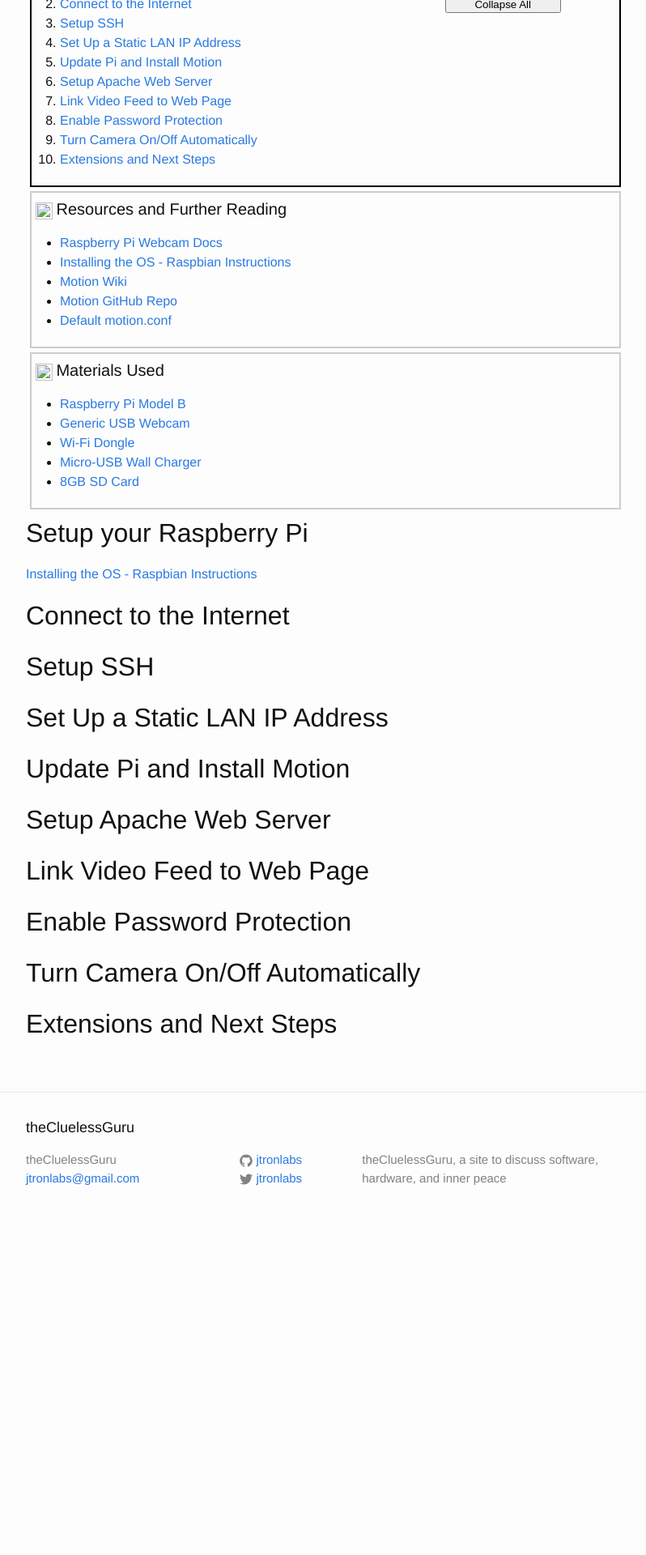
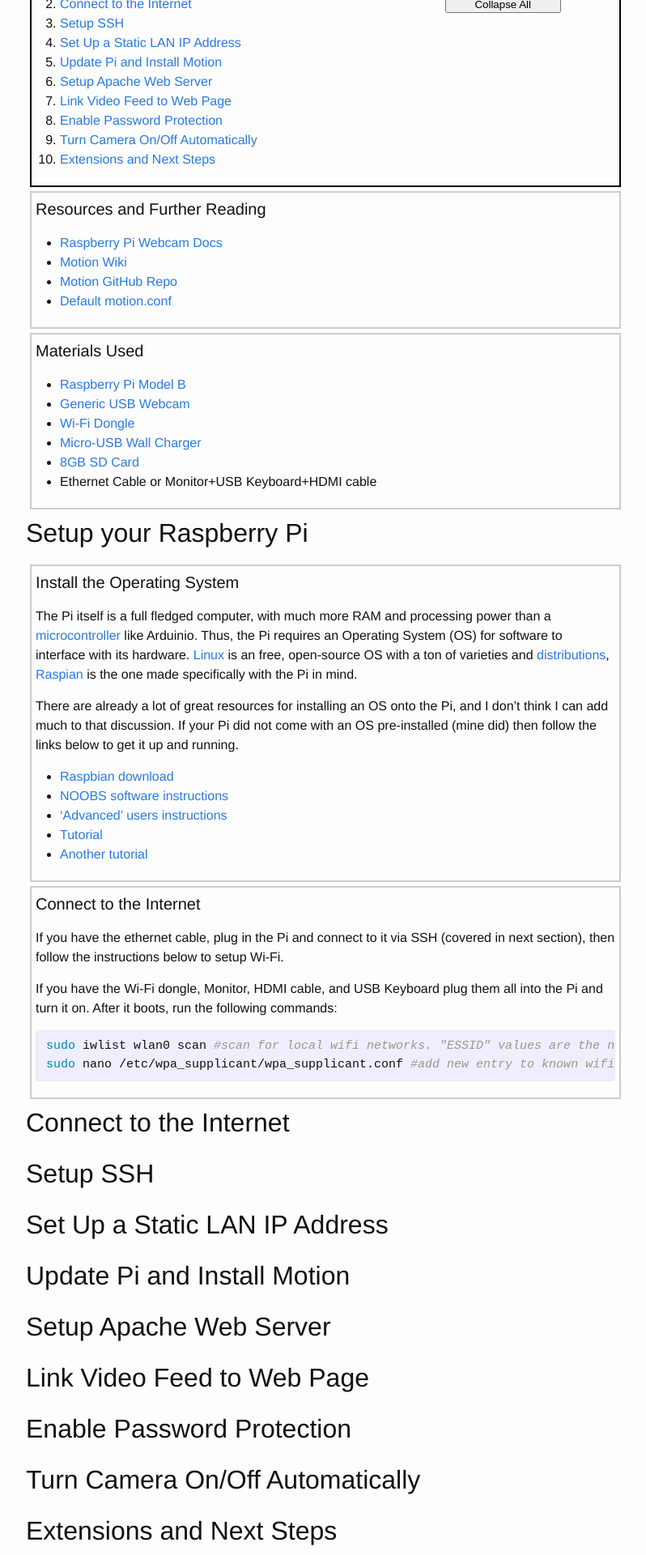
Before and after one commit to JTronLabs/blog, a Jekyll site: the page built from _posts/2016-02-17-RPi-WebCam.markdown, in a window 1280 px wide. Shown: the part 793-2713 px from the top of the page at 81% size, without its empty margins (238-1036 px from the left). Built offline with Jekyll 4.4.1, drawn with Linux system fonts in a browser that asks for light colours; before the commit the page ends 2319 px from its top, so only the background shows below that.

Commit message:
adding more content

```diff
--- a/_config.yml
+++ b/_config.yml
@@ -11,7 +11,7 @@
 description: > # this means to ignore newlines until "baseurl:"
   theCluelessGuru, a site to discuss software, hardware, and inner peace
 baseurl: "" # the subpath of your site, e.g. /blog
-url: "http://jtronlabs.com" # the base hostname & protocol for your site
+url: "http://jtronlabs.github.io/blog" # the base hostname & protocol for your site
 twitter_username: jtronlabs
 github_username:  jtronlabs
 
--- a/_includes/collapsable_external_links_list.html
+++ b/_includes/collapsable_external_links_list.html
@@ -2,15 +2,18 @@
 
 
 <div id="{{ include.title | downcase | replace:' ','_' }}" class="collapsable">
-  <div class="collapsables_title">
-    <img src="" height="21" width="21">
-    <h4>{{include.title}}</h4>
-  </div>
+
+  <h4>{{include.title}}</h4>
+
   <div class="collapsables_content">
     <ul>
       {% for link in include.links %}
         <li>
-          <a href="{{ link.url }}">{{ link.text }}</a>
+          {% if link.url != "" %}
+            <a href="{{ link.url }}">{{ link.text }}</a>
+          {% else %}
+            <p>{{ link.text }}</p>
+          {% endif %}
         </li>
       {% endfor %}
     </ul>
--- a/_posts/2016-02-16-Writing-a-Blog.markdown
+++ b/_posts/2016-02-16-Writing-a-Blog.markdown
@@ -10,6 +10,8 @@
               {text: "Jekyll's Liquid Templates", url: "http://jekyllrb.com/docs/templates/"},
               {text: "Jekyll Variables", url: "http://jekyllrb.com/docs/variables/"},
               {text: "GitHub Flavored Markdown", url: "https://github.com/adam-p/markdown-here/wiki/Markdown-Cheatsheet"},
+              {text: "Kramdown Quick Reference", url: "http://kramdown.gettalong.org/quickref.html"},
+              {text: "Kramdown Options", url: "http://kramdown.gettalong.org/options.html"},
               {text: "The YAML Format", url: "http://symfony.com/doc/current/components/yaml/yaml_format.html"},
               {text: "Liquid for Programmers", url: "https://github.com/Shopify/liquid/wiki/Liquid-for-Programmers"},
               {text: "Liquid for Designers", url: "https://github.com/Shopify/liquid/wiki/Liquid-for-Designers"}
--- a/_posts/2016-02-17-RPi-WebCam.markdown
+++ b/_posts/2016-02-17-RPi-WebCam.markdown
@@ -3,7 +3,7 @@
 title:  "Setting up USB WebCam with Raspberry Pi and Motion"
 date:   2016-02-17 18:58:16 -0500
 categories: jekyll update
-introduction: >
+introduction: |
   <span>
   Problem: SO misses her dog when she's away from the house               </br></br>
   Solution: Over engineering!                                             </br></br>
@@ -12,7 +12,6 @@
   <img src="/img/viira.jpg" alt="Dog" class="center-image">
 resources: [
               {text: "Raspberry Pi Webcam Docs", url: "https://www.raspberrypi.org/documentation/usage/webcams/"},
-              {text: "Installing the OS - Raspbian Instructions", url: "https://www.raspberrypi.org/documentation/installation/installing-images/)"},
               {text: "Motion Wiki", url: "http://www.lavrsen.dk/foswiki/bin/view/Motion/WebHome"},
               {text: "Motion GitHub Repo", url: "https://github.com/sackmotion/motion"},
               {text: "Default motion.conf", url: "https://github.com/sackmotion/motion/blob/master/motion-dist.conf.in"}
@@ -22,7 +21,8 @@
               {text: "Generic USB Webcam", url: "http://www.amazon.com/s/ref=nb_sb_noss_2?url=search-alias%3Dcomputers&field-keywords=webcam&sprefix=web%2Ccomputers%2C165"},
               {text: "Wi-Fi Dongle", url: "http://www.amazon.com/s/ref=nb_sb_noss_2?url=search-alias%3Delectronics&field-keywords=wifi+dongle"},
               {text: "Micro-USB Wall Charger", url: "http://www.amazon.com/Motorola-Wall-Charger-Micro-Cable/dp/B005LFXBJG/ref=sr_1_5?s=electronics&ie=UTF8&qid=1455758956&sr=1-5&keywords=micro+usb+charger"},
-              {text: "8GB SD Card", url: "http://www.amazon.com/SanDisk-Memory-SDSDUN-008G-G46-Newest-Version/dp/B00M55BS5O/ref=sr_1_3?s=electronics&ie=UTF8&qid=1455759034&sr=1-3&keywords=8gb+sd+card"}
+              {text: "8GB SD Card", url: "http://www.amazon.com/SanDisk-Memory-SDSDUN-008G-G46-Newest-Version/dp/B00M55BS5O/ref=sr_1_3?s=electronics&ie=UTF8&qid=1455759034&sr=1-3&keywords=8gb+sd+card"},
+              {text: "Ethernet Cable or Monitor+USB Keyboard+HDMI cable", url: ""}
             ]
 tutorial_steps: ["Setup your Raspberry Pi",
               "Connect to the Internet",
@@ -38,13 +38,47 @@
   "Use the 'top' command to monitor Pi's CPU and RAM usage levels. Fiddle with resolution and frame-rate of Motion's video stream if it is too high",
   ""
   ]
-extensions: "
-
-"
+extensions: >
+  asdad
 ---
 
 ## {{page.tutorial_steps[0]}}
-[Installing the OS - Raspbian Instructions](https://www.raspberrypi.org/documentation/installation/installing-images/)
+
+{::options parse_block_html="true" /}
+<div class="collapsable">
+
+#### Install the Operating System
+
+The Pi itself is a full fledged computer, with much more RAM and processing power than a [microcontroller](https://en.wikipedia.org/wiki/Microcontroller) like Arduinio. Thus, the Pi requires an Operating System (OS) for software to interface with its hardware. [Linux](https://en.wikipedia.org/wiki/Linux) is an free, open-source OS with a ton of varieties and [distributions](https://en.wikipedia.org/wiki/Linux_distribution), [Raspian](https://www.raspberrypi.org/downloads/raspbian/) is the one made specifically with the Pi in mind.
+
+There are already a lot of great resources for installing an OS onto the Pi, and I don't think I can add much to that discussion. If your Pi did not come with an OS pre-installed (mine did) then follow the links below to get it up and running.
+
+- [Raspbian download](https://www.raspberrypi.org/downloads/raspbian/)
+- [NOOBS software instructions](https://www.raspberrypi.org/documentation/installation/noobs.md)
+- ['Advanced' users instructions](https://www.raspberrypi.org/documentation/installation/installing-images/)
+- [Tutorial](https://www.andrewmunsell.com/blog/getting-started-raspberry-pi-install-raspbian/)
+- [Another tutorial](http://www.makeuseof.com/tag/install-operating-system-raspberry-pi/)
+
+</div>
+
+{::options parse_block_html="true" /}
+<div class="collapsable">
+
+#### Connect to the Internet
+
+If you have the ethernet cable, plug in the Pi and connect to it via SSH (covered in next section), then follow the instructions below to setup Wi-Fi.
+
+If you have the Wi-Fi dongle, Monitor, HDMI cable, and USB Keyboard plug them all into the Pi and turn it on. After it boots, run the following commands:
+
+{% highlight shell %}
+sudo iwlist wlan0 scan #scan for local wifi networks. "ESSID" values are the names of found networks
+sudo nano /etc/wpa_supplicant/wpa_supplicant.conf #add new entry to known wifi's
+{% endhighlight %}
+
+
+
+</div>
+
 
 ## {{page.tutorial_steps[1]}}
 
--- a/_sass/_post.scss
+++ b/_sass/_post.scss
@@ -2,11 +2,6 @@
   border: 2px solid #ccc;
   padding:5px;
   margin: 5px;
-  .collapsables_title{
-    h1,h2,h3,h4,h5,h6,img{
-      display: inline-block;
-    }
-  }
 }
 
 #tutorial_nav{
```
Also changed, not shown: img/collapse.svg (added), img/expand.svg (added).
